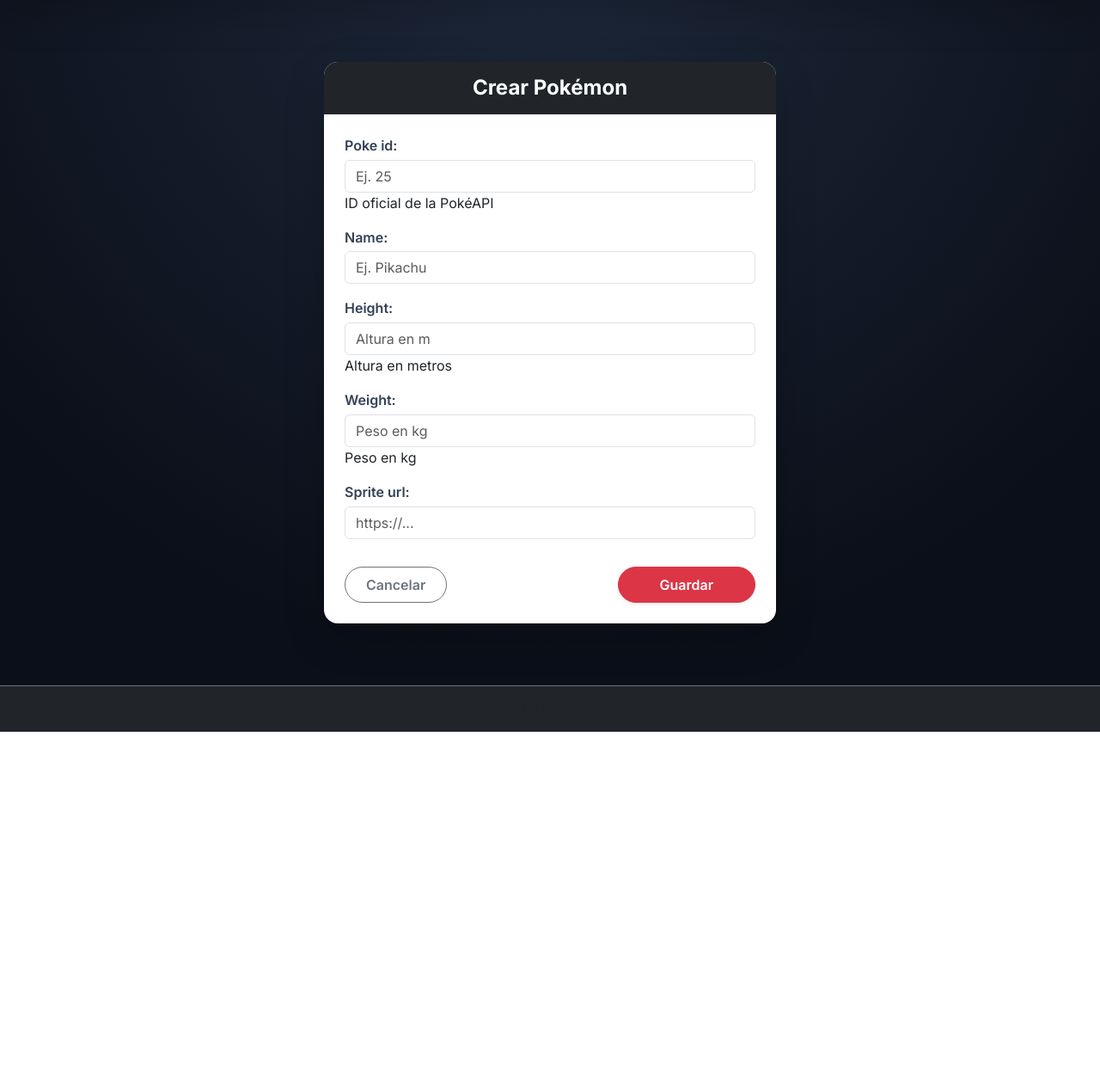
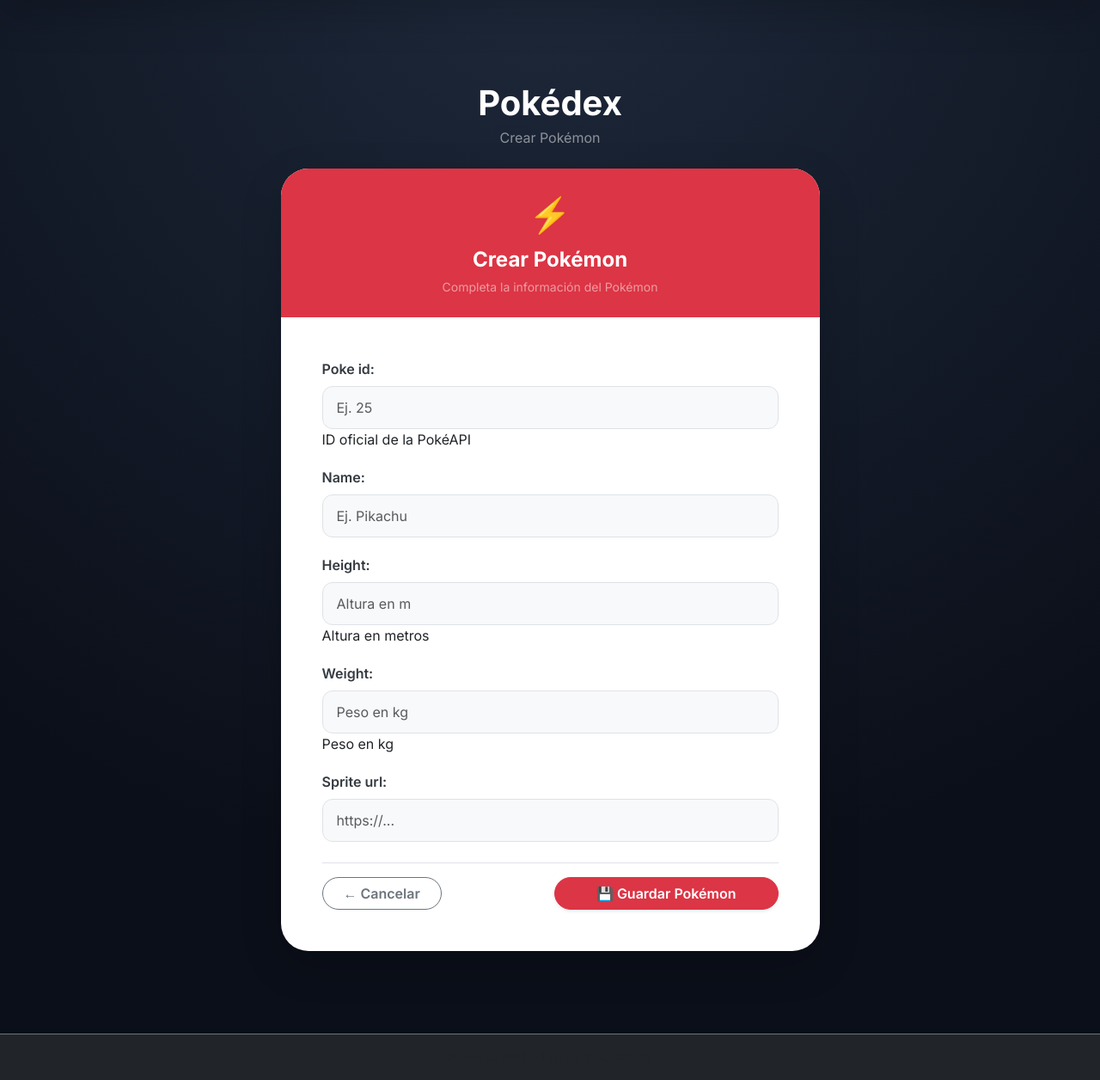
Before and after one commit to Dprssd4403/Taller2_Calidad_Software, a Django app: page /crear/ in a window 1280 px wide. Shown: the part 79-1335 px from the top of the page at 86% size. Before the commit the page ends 930 px from the top, so only its background shows below. Run offline with Django 5.2, Linux system fonts and the light colour scheme.

Commit message:
Enhance Pokémon form with new layout and styles
Refactor Pokémon form layout and styles for improved UI.

```diff
--- a/pokemon/templates/pokemon/pokemon_form.html
+++ b/pokemon/templates/pokemon/pokemon_form.html
@@ -1,58 +1,90 @@
 {% extends 'base.html' %}
-
 {% block title %}{{ title }}{% endblock %}
-
 {% block content %}
-<div class="container py-4" style="max-width: 550px;">
-    <div class="card border-0 shadow-lg rounded-4 overflow-hidden bg-white text-dark">
-        <!-- Cabecera con estilo pro -->
-        <div class="card-header bg-dark text-white text-center py-3 border-0">
-            <h4 class="m-0 fw-bold">{{ title }}</h4>
+<div class="container py-5">
+    <div class="row justify-content-center">
+        <div class="col-12 col-md-10 col-lg-7">
+            <div class="text-center text-white mb-4">
+                <h1 class="fw-bold mb-1">
+                    Pokédex
+                </h1>
+                <p class="text-white-50 mb-0">
+                    {{ title }}
+                </p>
             </div>
-        <div class="card-body text-start p-4">
+            <div class="card border-0 shadow-lg rounded-5 overflow-hidden">
+                <div class="card-header bg-danger text-white text-center py-4 border-0">
+                    <div class="fs-1 mb-2">
+                        ⚡
+                    </div>
+                    <h4 class="fw-bold mb-1">
+                        {{ title }}
+                    </h4>
+                    <small class="text-white-50">
+                        Completa la información del Pokémon
+                    </small>
+                </div>
+                <div class="card-body p-4 p-md-5">
                     <form method="POST" novalidate>
                         {% csrf_token %}
-
+                        <div class="pokemon-form">
                             {{ form.as_p }}
-
-                <div class="d-flex justify-content-between align-items-center mt-4 pt-2">
-                    <a href="{% url 'pokemon_list' %}" class="btn btn-outline-secondary px-4 py-2 rounded-pill fw-semibold">
-                        Cancelar
+                        </div>
+                        <div class="d-flex flex-column flex-sm-row justify-content-between gap-2 mt-4 pt-3 border-top">
+                            <a
+                                href="{% url 'pokemon_list' %}"
+                                class="btn btn-outline-secondary rounded-pill px-4 fw-semibold"
+                            >
+                                ← Cancelar
                             </a>
-                    <button type="submit" class="btn btn-danger px-5 py-2 rounded-pill fw-semibold shadow-sm">
-                        Guardar
+                            <button
+                                type="submit"
+                                class="btn btn-danger rounded-pill px-5 fw-semibold shadow-sm"
+                            >
+                                💾 Guardar Pokémon
                             </button>
                         </div>
                     </form>
                 </div>
             </div>
         </div>
-
-<!-- Estilo limpio para los campos generados por form.as_p -->
+    </div>
+</div>
 <style>
-    p label {
+    .pokemon-form p {
+        margin-bottom: 1.25rem;
+    }
+    .pokemon-form label {
+        display: block;
+        margin-bottom: .5rem;
         font-weight: 600;
-        margin-bottom: 0.3rem;
-        color: #334155;
+        color: #343a40;
     }
-    p input, p select, p textarea {
-        display: block;
+    .pokemon-form input,
+    .pokemon-form select,
+    .pokemon-form textarea {
         width: 100%;
-        padding: 0.5rem 0.75rem;
-        font-size: 1rem;
-        font-weight: 400;
-        line-height: 1.5;
+        padding: .75rem 1rem;
+        border: 1px solid #dee2e6;
+        border-radius: .75rem;
+        background-color: #f8f9fa;
         color: #212529;
-        background-color: #f8fafc;
-        border: 1px solid #cbd5e1;
-        border-radius: 0.5rem;
-        transition: border-color 0.15s ease-in-out, box-shadow 0.15s ease-in-out;
+        transition: all .2s ease;
     }
-    p input:focus {
-        border-color: #ef4444;
-        outline: 0;
-        box-shadow: 0 0 0 0.25rem rgba(239, 68, 68, 0.25);
+    .pokemon-form input:focus,
+    .pokemon-form select:focus,
+    .pokemon-form textarea:focus {
         background-color: #fff;
+        border-color: #dc3545;
+        box-shadow: 0 0 0 .2rem rgba(220, 53, 69, .15);
+        outline: none;
+    }
+    .pokemon-form input:hover,
+    .pokemon-form select:hover,
+    .pokemon-form textarea:hover {
+        border-color: #adb5bd;
     }
 </style>
 {% endblock %}
+
+Este queda coherente con el detalle anterior: rojo Pokémon, tarjetas redondeadas, sombras, responsive y botones Bootstrap. El CSS personalizado queda reducido únicamente a los campos que genera Django automáticamente con form.as_p, porque ahí Bootstrap no puede adivinar qué clases quieres ponerle.
```
Lines whose indentation alone changed are shown as unchanged.
